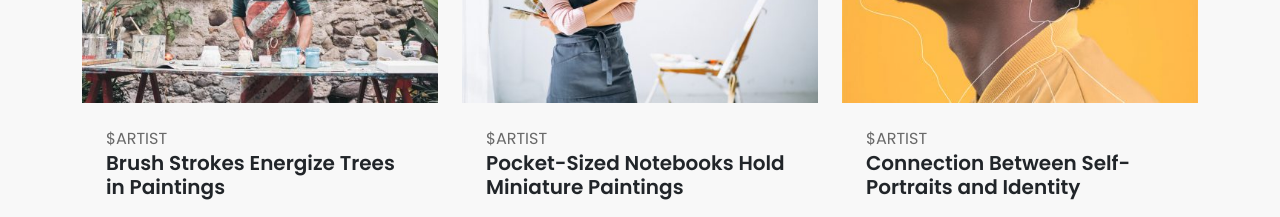
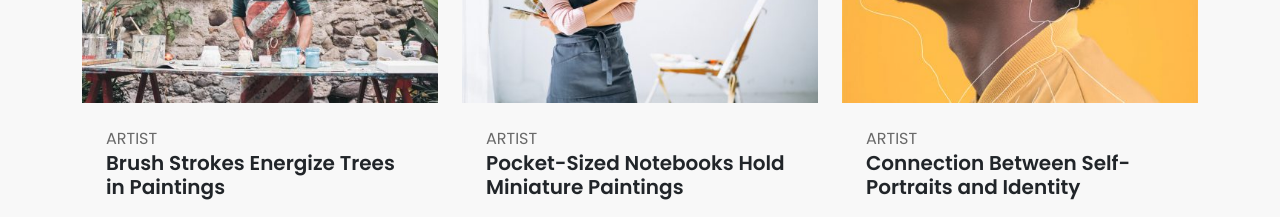
Before and after one commit to NickAstley/proj-html-vuejs, a Vue app: page / in a window 1280 px wide. Shown: the part 4760-4977 px from the top of the page. Built offline with nearby package versions, Linux system fonts and the light colour scheme.

Commit message:
Fixed small bug

```diff
--- a/src/components/main/ItemCard.vue
+++ b/src/components/main/ItemCard.vue
@@ -22,7 +22,7 @@
                 <!-- Blog -->
                 <div v-if="itemInfo.type === `blog`">
                     <!-- Categoria -->
-                    <span class="text-uppercase grey-text">${{itemInfo.category}}</span>
+                    <span class="text-uppercase grey-text">{{itemInfo.category}}</span>
                     <!-- Titolo -->
                     <h5 class="fw-semibold mb-4">{{itemInfo.title}}</h5>
                     <!-- Data e numero visualizzazioni -->
```
